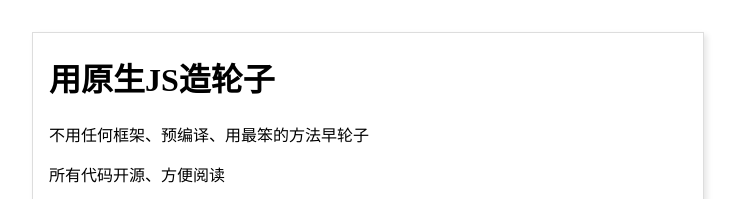
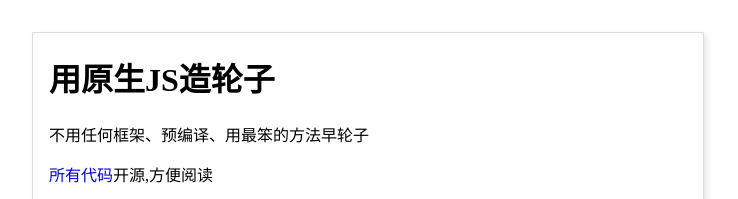
Before and after one commit to Younger-Peng/wheels, a website: page index.html in a window 1280 px wide. Shown: the top 199 px of the page, without its empty margins (272-1010 px from the left). Drawn offline with Linux system fonts and the light colour scheme.

Commit message:
all code

```diff
--- a/index.html
+++ b/index.html
@@ -38,7 +38,7 @@
       用原生JS造轮子
     </h1>
     <p>不用任何框架、预编译、用最笨的方法早轮子</p>
-    <p>所有代码开源、方便阅读</p>
+    <p><a href="https://github.com/Younger-Peng/wheels">所有代码</a>开源,方便阅读</p>
     <ol>
       <li>
         <a href="./tabs/tabs.html">
```
Also changed, not shown: README.md.
